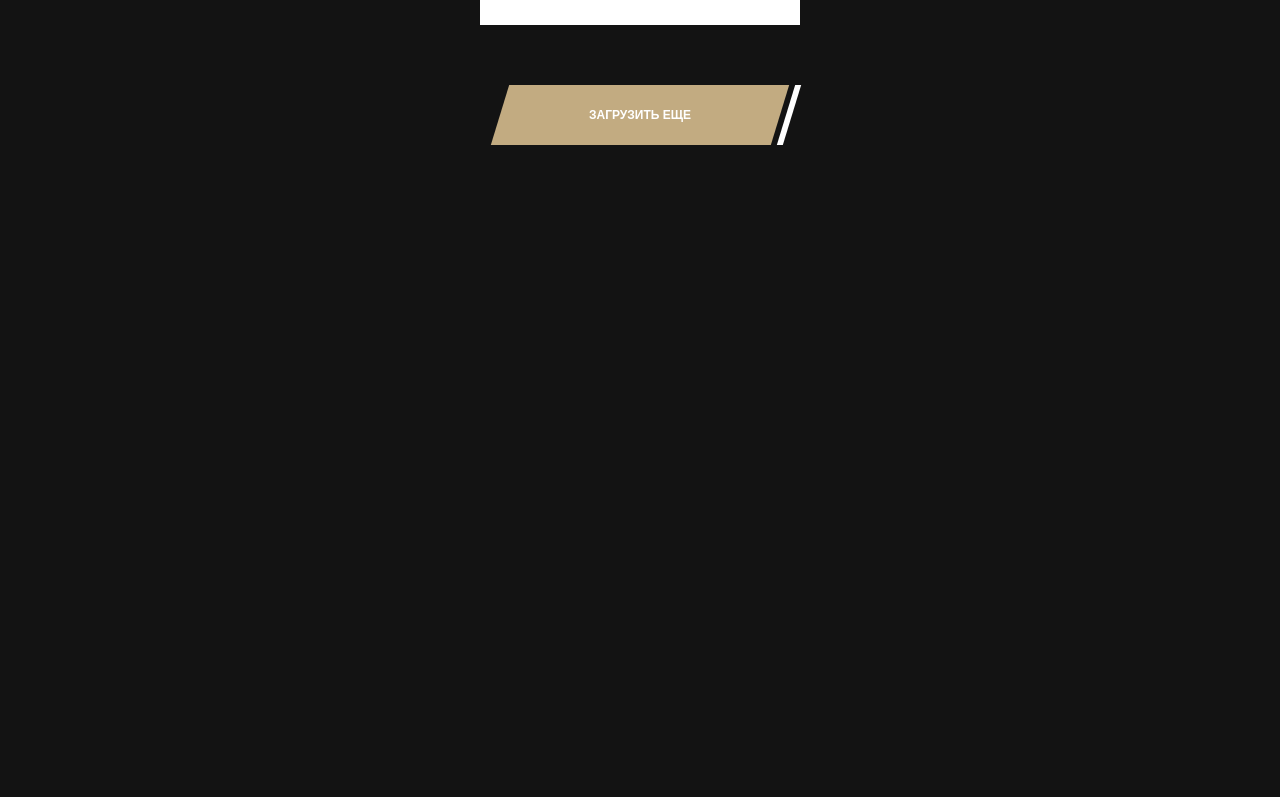
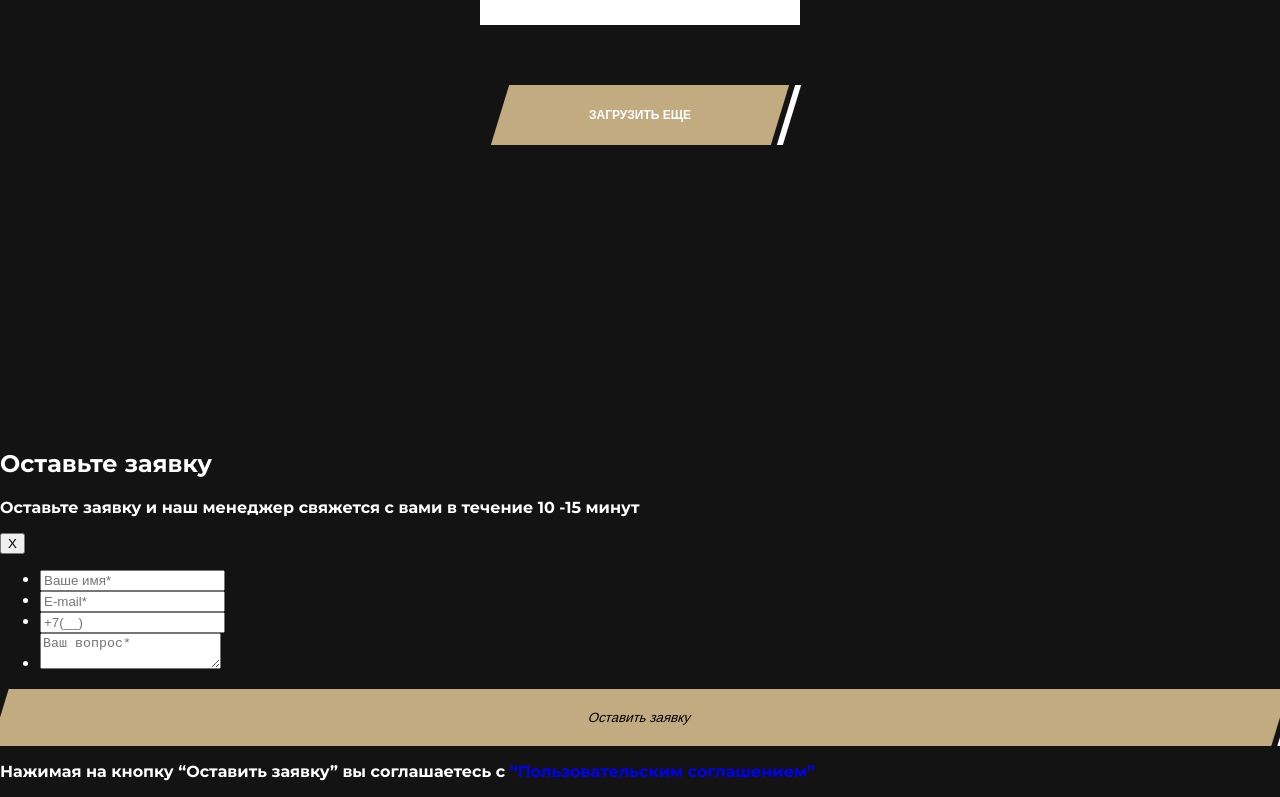
Before and after one commit to victoria-nsl/test-mask, a website: page source/index.html in a window 1280 px wide. Shown: the part 3934-4731 px from the top of the page. Before the commit the page ends 4363 px from the top, so only its background shows below. Drawn offline with nearby package versions, Linux system fonts and the light colour scheme; files that its build step writes are made by us from their sources; files whose address does not match are found by name.

Commit message:
Добавляет разметку модального окна

```diff
--- a/source/index.html
+++ b/source/index.html
@@ -488,6 +488,48 @@
   <footer class="page-footer">
 
   </footer>
+  <section class="modal-request">
+    <div class="modal-request__inner">
+      <div class="modal-request__card">
+        <h2>
+          Оставьте заявку
+        </h2>
+        <p>
+          Оставьте заявку и наш менеджер свяжется с вами
+          в течение 10 -15 минут
+        </p>
+        <button class="modal-request__button" type="button" aria-label="Открыть/закрыть модальное окно"> X </button>
+        <form class="modal-request__form" action="https://echo.htmlacademy.ru/" method="post" target="_blank">
+          <ul class="modal-request__list">
+            <li class="modal-request__item">
+              <label class="visually-hidden" for="customer-name">Имя</label>
+              <input id="customer-name" type="text" name="customer-name" placeholder="Ваше имя*"
+                pattern="^[A-Za-zА-Яа-яЁё\s]+$" required>
+            </li>
+            <li class="modal-request__item">
+              <label class="visually-hidden" for="e-mail">email</label>
+              <input id="e-mail" type="email" name="email" placeholder="E-mail*" required>
+            </li>
+            <li class="modal-request__item">
+              <label class="visually-hidden" for="telephone">Телефон</label>
+              <input id="telephone" type="tel" name="tel" placeholder="+7(__)" minlength="18">
+            </li>
+            <li class="modal-request__item">
+              <label class="visually-hidden" for="question">Текст вопроса</label>
+              <textarea id="question" name="question" placeholder="Ваш вопрос*" required></textarea>
+            </li>
+          </ul>
+          <button class="modal-request__button button" type="submit">
+            Оставить заявку
+          </button>
+          <p>Нажимая на кнопку “Оставить заявку” вы соглашаетесь с
+            <a class="modal-request__link" href="#">“Пользовательским соглашением”</a>
+          </p>
+        </form>
+      </div>
+    </div>
+  </section>
+
   <script type="module" src="js/main.js"></script>
 </body>
 
```
Also changed, not shown: build/index.html.
